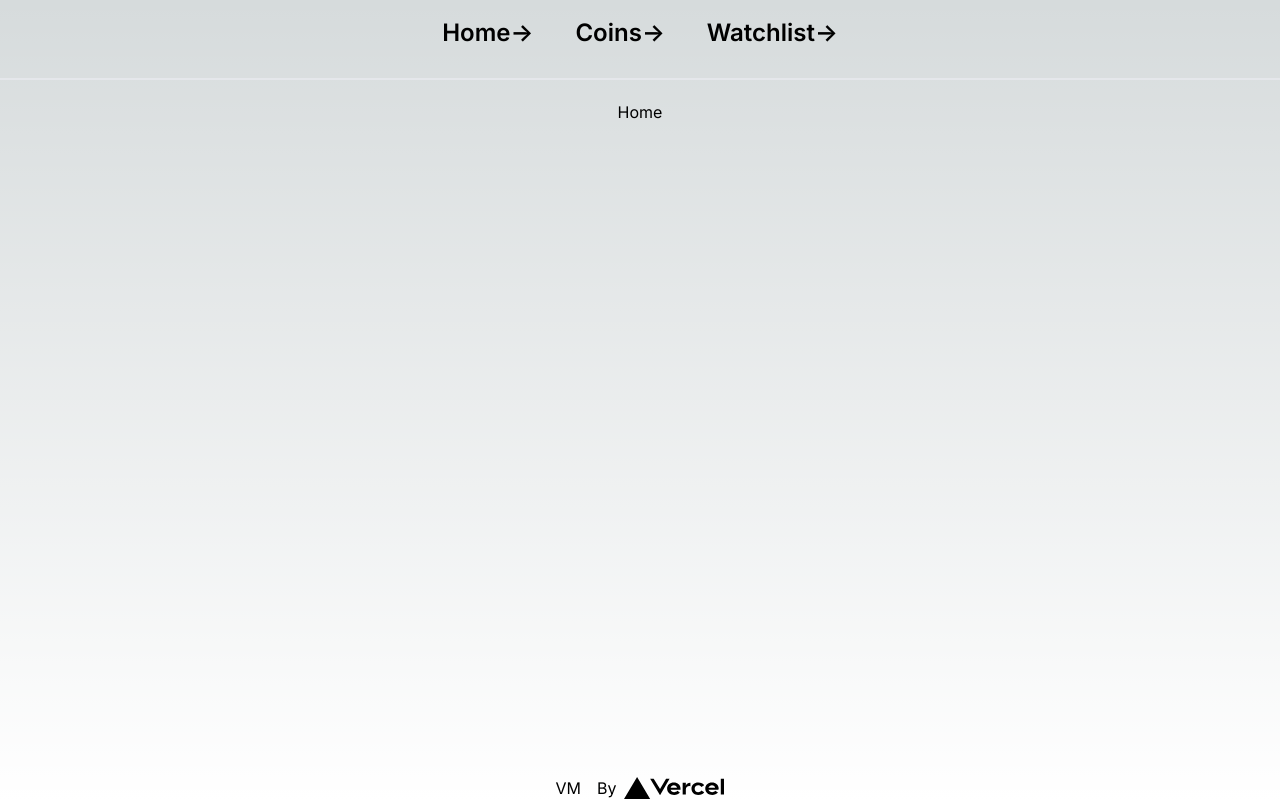
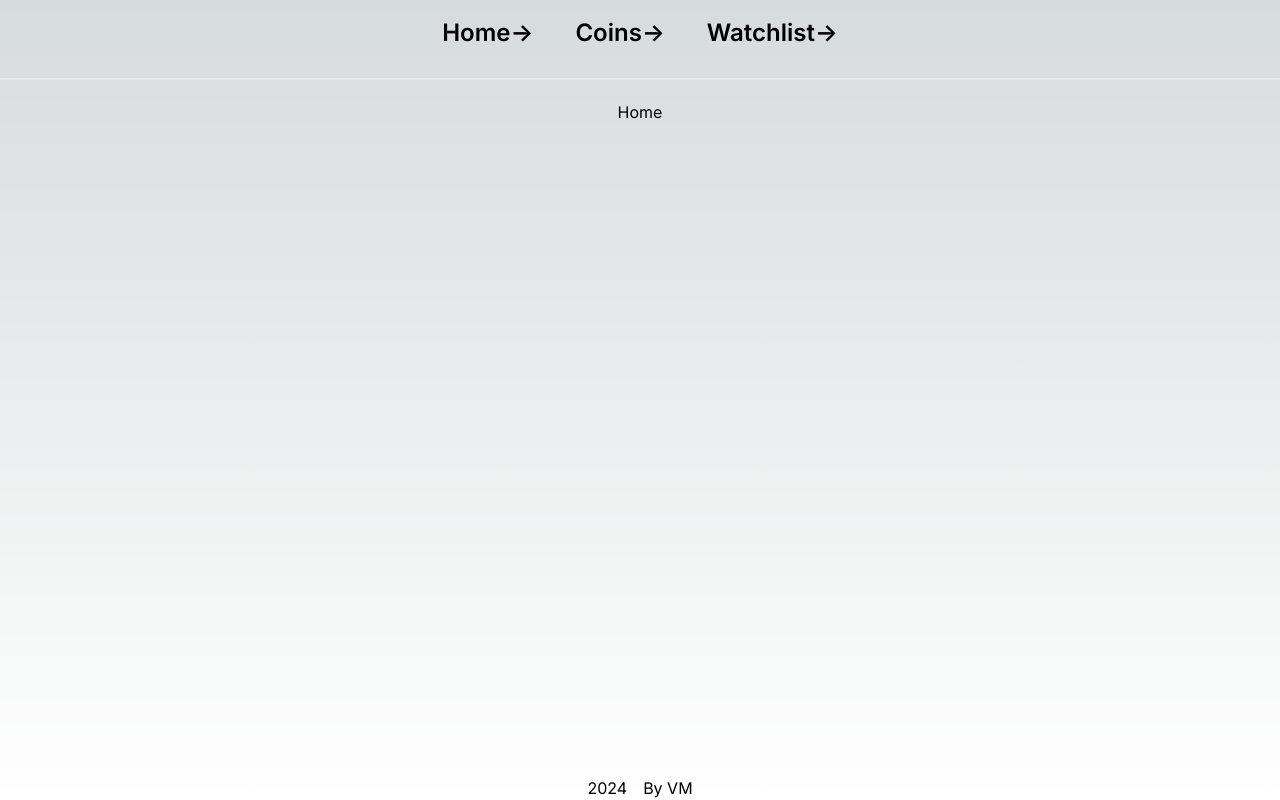
Before and after one commit to vlmakh/my-crypto-next, a Next.js app: page / in a window 1280 px wide. Built offline with nearby package versions, Linux system fonts and the light colour scheme.

Commit message:
Update TheFooter.tsx

```diff
--- a/src/components/TheFooter.tsx
+++ b/src/components/TheFooter.tsx
@@ -3,24 +3,16 @@ import Image from "next/image";
 export const TheFooter = () => {
   return (
     <footer className="flex gap-4 justify-center items-center">
-      <p> VM</p>
+      <p>2024</p>
 
       <div className="flex justify-center bg-gradient-to-t from-white via-white dark:from-black dark:via-black lg:static lg:h-auto lg:w-auto lg:bg-none">
         <a
           className="pointer-events-none flex place-items-center gap-2 p-8 lg:pointer-events-auto lg:p-0"
-          href="https://vercel.com?utm_source=create-next-app&utm_medium=appdir-template&utm_campaign=create-next-app"
+          href="https://vlad-makhnenko.netlify.app/"
           target="_blank"
           rel="noopener noreferrer"
         >
-          By{" "}
-          <Image
-            src="/vercel.svg"
-            alt="Vercel Logo"
-            className="dark:invert"
-            width={100}
-            height={24}
-            priority
-          />
+          By VM
         </a>
       </div>
     </footer>
```
